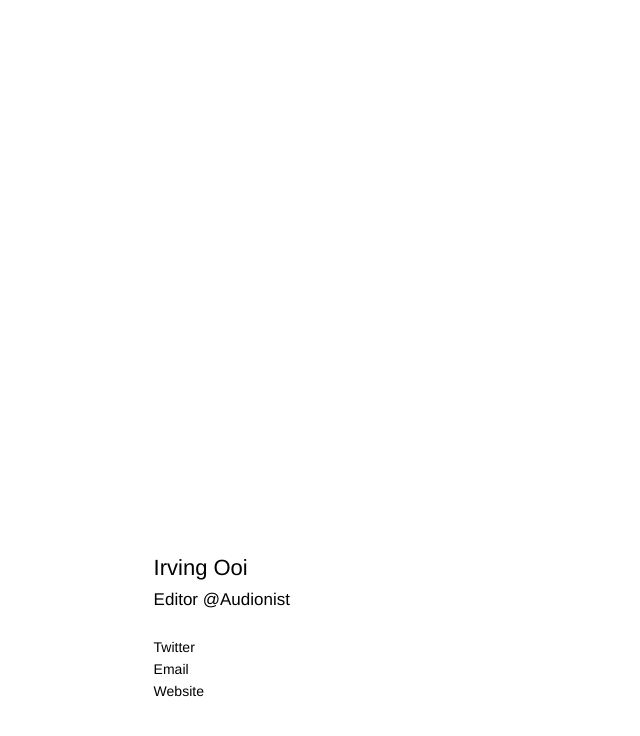
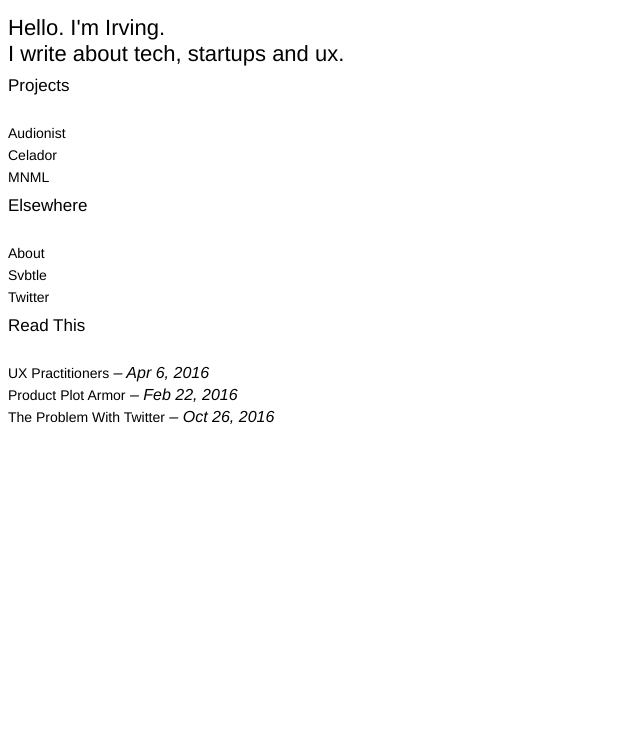
Before and after one commit to irvingooi/about.github.com, a plain HTML site: page index.html in a window 1280 px wide. Shown: the whole page, without its empty margins (0-640 px from the left). Drawn offline with Linux system fonts and the light colour scheme.

Commit message:
Add files via upload
Version change: about site

```diff
--- a/index.html
+++ b/index.html
@@ -1,22 +1,49 @@
-<!doctype html>
+<!DOCTYPE html>
 <html lang="en">
   <head>
-  <meta charset="utf-8">
-  <title>Irving Ooi</title>
-  <meta name="viewport" content="width=device-width, initial-scale=1">
-  <meta name="description" content="Irving Ooi."/>
-  <link href="normalize.css" media="all" rel="stylesheet" />
-  <link href="styles.css" media="all" rel="stylesheet" />
+  	<meta http-equiv="Content-type" content="text/html; charset=utf-8">
+  	<title>Irving Ooi: About</title>
+    <meta name="description" content="I write about tech, startups and ux." />
+  	<link rel="stylesheet" href="styles.css" type="text/css" media="screen" title="Screen styles for about.irvingooi.com" charset="utf-8" />
+    <link href="https://fonts.googleapis.com/css?family=Open+Sans:300,600,700" rel='stylesheet' type='text/css'>
+  	<meta name = "viewport" content = "initial-scale = 1">
+  	<link rel="shortcut icon" href="/favicon.ico" type="image/x-icon">
+  	<link rel="icon" href="/favicon.ico" type="image/x-icon">
   </head>
   <body>
-  <section id="card">
-    <h1><a href="https://about.me/irvingooi" target="_blank">Irving Ooi</a></h1>
-    <h2><a href="http://audionist.com" target="_blank">Editor @Audionist</a></h2>
-    <ul id="contact">
+    <header class="group">
+        <h1 id="hello"><span>Hello.</span> I'm Irving.<br>I write about tech, startups and ux.</h1>
+    </header>
+    <section>
+      <div class="section">
+        <h2>Projects</h2>
+        <ul>
+            <li><a href="http://audionist.com" target="_blank">Audionist</a></li>
+            <li><a href="https://celador.net" target="_blank">Celador</a></li>
+            <li><a href="http://mnmlcorp.com" target="_blank">MNML</a></li>
+        </ul>
+      </div>
+
+<div class="section">
+        <h2>Elsewhere</h2>
+        <ul>
+            <li><a href="https://about.irvingooi.com" target="_blank">About</a></li>
+            <li><a href="https://irvingooi.svbtle.com" target="_blank">Svbtle</a></li>
             <li><a href="https://twitter.com/irvingooi" target="_blank">Twitter</a></li>
-      <li><a href="mailto:hi@irvingooi.com?subject=Hi">Email</a></li>
-      <li><a href="https://irvingooi.com" target="_blank">Website</a></li>
         </ul>
+      </div>
+
+      <div class="section">
+        <h2>Read This</h2>
+        <ul>
+            <li><a href="https://irvingooi.svbtle.com/on-hiring-ux-practitioners" target="_blank">UX Practitioners</a>
+                <em>&ndash; Apr 6, 2016</em></li>
+            <li><a href="https://irvingooi.svbtle.com/developing-product-plot-armor" target="_blank">Product Plot Armor</a>
+                <em>&ndash; Feb 22, 2016</em></li>
+            <li><a href="https://irvingooi.svbtle.com/the-problem-with-twitter" target="_blank">The Problem With Twitter</a>
+                <em>&ndash; Oct 26, 2016</em></li>
+        </ul>
+      </div>
     </section>
 <script src="//static.getclicky.com/js" type="text/javascript"></script>
 <script type="text/javascript">try{ clicky.init(101006696); }catch(e){}</script>
```
Lines whose indentation alone changed are shown as unchanged.
